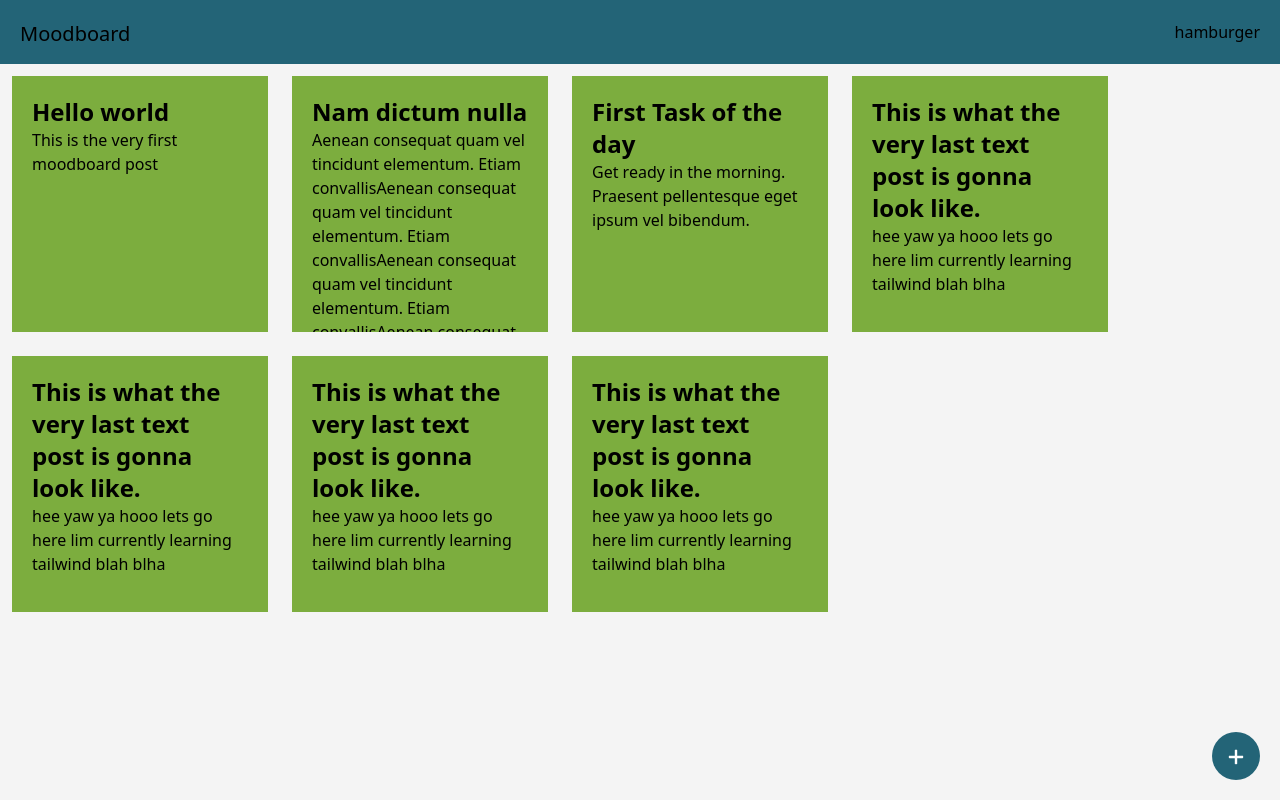
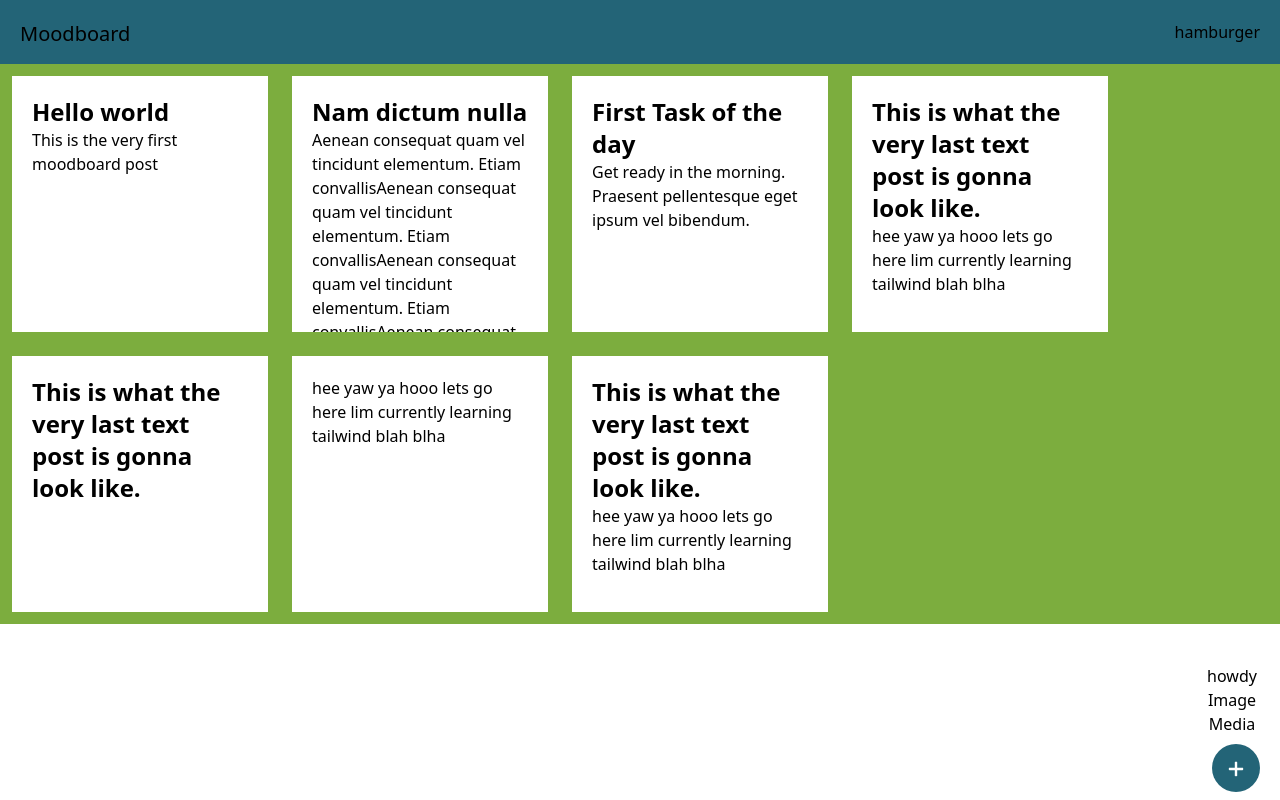
Before and after one commit to ivyla/Moodboard, a React (Create React App) app in the folder moodboard/: page / in a window 1280 px wide. Both pictures are taken after a click on the button 1236 px from the left and 756 px from the top of the page. Built offline with nearby package versions, Linux system fonts and the light colour scheme.

Commit message:
stopping point for now

```diff
--- a/moodboard/src/App.js
+++ b/moodboard/src/App.js
@@ -11,7 +11,8 @@ function App() {
     )
     console.log(postsToDisplay)
     return (
-        <div className="h-screen bg-defaultBg">
+        // <div className="h-screen bg-defaultBg">
+        <div className="h-full bg-secondary">
             <NavBar />
             {/* Container for posts interface */}
             <div className="block w-screen flex flex-column flex-grow">
--- a/moodboard/src/components/functional/AddPost.js
+++ b/moodboard/src/components/functional/AddPost.js
@@ -1,9 +1,31 @@
 import {useState} from "react"
 
 const AddPost = () => {
+    const [displayDropdown, setDropdown] = useState(false)
+    let dropdownString
+    displayDropdown
+        ? (dropdownString = "w-20 bg-white text-center")
+        : (dropdownString = "hidden")
+
+    const handlePress = () => setDropdown(!displayDropdown)
+
     return (
-        <div>
-            <button className="fixed m-5 right-0 bottom-0 w-12 h-12 bg-primary rounded-full">
+        <div className="flex flex-col fixed right-0 bottom-0">
+            <div className={dropdownString}>
+                {" "}
+                <ul>
+                    {" "}
+                    <li>
+                        {" "}
+                        <button> howdy</button>{" "}
+                    </li>{" "}
+                    <li> Image </li> <li> Media </li>{" "}
+                </ul>{" "}
+            </div>
+            <button
+                className="mx-5 my-2 w-12 h-12 bg-primary rounded-full"
+                onClick={handlePress}
+            >
                 <svg
                     viewBox="0 0 20 20"
                     enable-background="new 0 0 20 20"
--- a/moodboard/src/components/views/Post.js
+++ b/moodboard/src/components/views/Post.js
@@ -1,6 +1,6 @@
 const Post = ({title, content}) => {
     return (
-        <div className="w-64 h-64 bg-secondary m-3 p-5 overflow-y-auto">
+        <div className="w-64 h-64 bg-white m-3 p-5 overflow-y-auto">
             <div className=" text-2xl font-bold ">{title}</div>
             <div className="text-base">{content}</div>
         </div>
--- a/moodboard/src/data/posts.js
+++ b/moodboard/src/data/posts.js
@@ -24,13 +24,13 @@ let posts = [
     },
     {
         id: 5,
-        title: "This is what the very last text post is gonna look like.",
-        content:
-            "hee yaw ya hooo lets go here lim currently learning tailwind blah blha"
+        title: "This is what the very last text post is gonna look like."
+        // content:
+        // "hee yaw ya hooo lets go here lim currently learning tailwind blah blha"
     },
     {
         id: 6,
-        title: "This is what the very last text post is gonna look like.",
+        // title: "This is what the very last text post is gonna look like.",
         content:
             "hee yaw ya hooo lets go here lim currently learning tailwind blah blha"
     },
```
